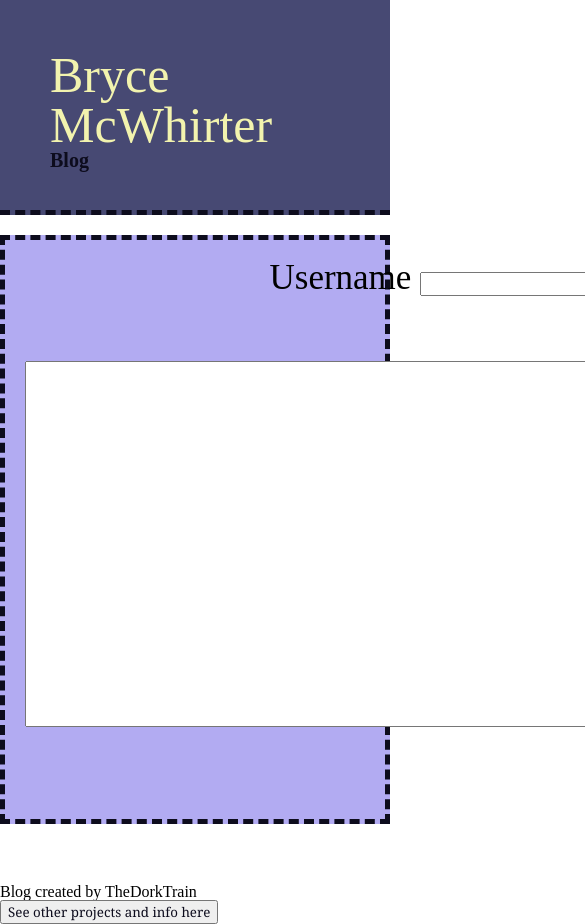
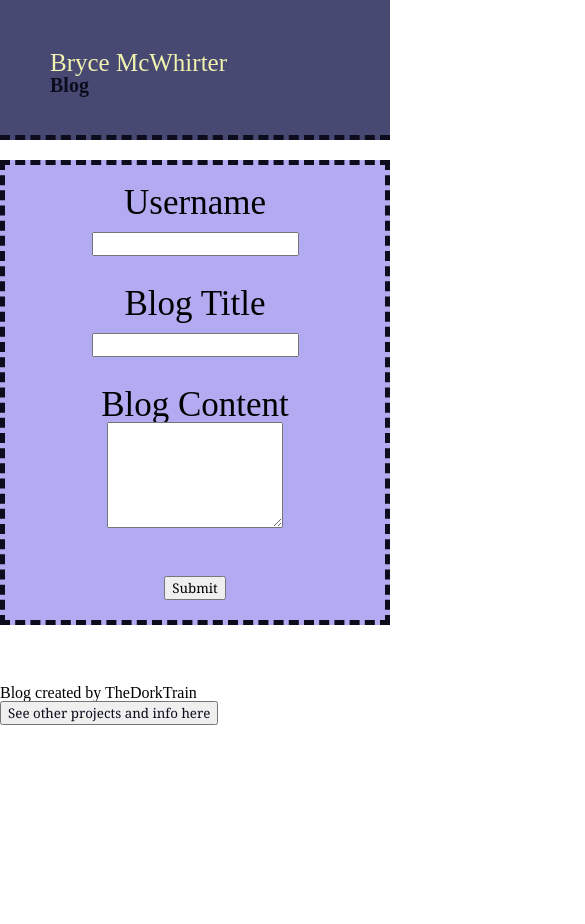
Before and after one commit to TheDorkTrain/blog, a plain HTML site: page index.html in a window 390 px wide. Shown: the top 924 px of the page, 585 px wide, since content can reach past the window. After the commit the page ends 844 px from the top, so only its background shows below. Drawn offline with Linux system fonts and the light colour scheme.

Commit message:
added mobile size screening

```diff
--- a/assets/css/style.css
+++ b/assets/css/style.css
@@ -171,3 +171,20 @@ label {
     top:60px;
     padding-right: 20px;
   }
+
+  @media screen and (max-width: 1000px) {
+  textarea {
+    width:50%;
+    height: 100px;
+  }
+  Section ul li{
+    flex-basis: 100%;
+}
+h1 {
+  font-size:25px
+}
+
+header nav ul{
+  top:86px;
+
+} }
--- a/assets/java/posts.js
+++ b/assets/java/posts.js
@@ -89,8 +89,6 @@ parsedBlogPosts.forEach(post => {
 
         const listName = document.createElement("p");
         listName.id = "Name";
-        //listName.style.borderRight = "5px dashed var(--main-dark)";
-        //listName.style.paddingRight = "10px";
         listName.textContent = `${post.title} by ${post.username}`;
         listName.style.flexBasis = "100%";
         listName.style.fontSize = "30px";
--- a/index.html
+++ b/index.html
@@ -6,7 +6,7 @@
         <link rel="stylesheet" href="./assets/css/reset.css" />
         <link rel="stylesheet" href="./assets/css/style.css"/>
         <meta name="viewport" content="width=device-width, initial-scale=1">
-        <title>Bryce McWhirter</title>
+        <title>Blog Submission</title>
     </head>
 
     <body class="blogbody">
```
Also changed, not shown: html/writing.html (+1 -1 lines).
